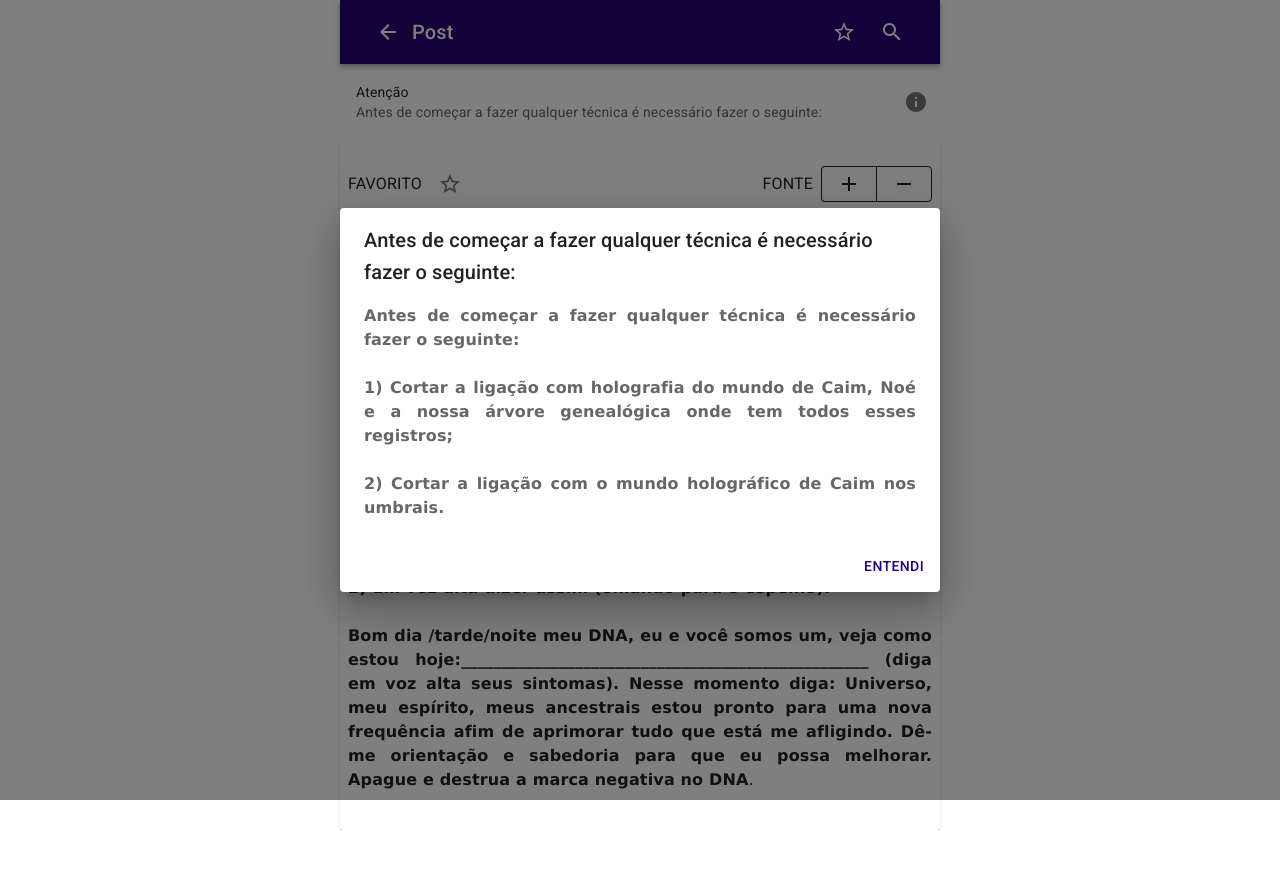
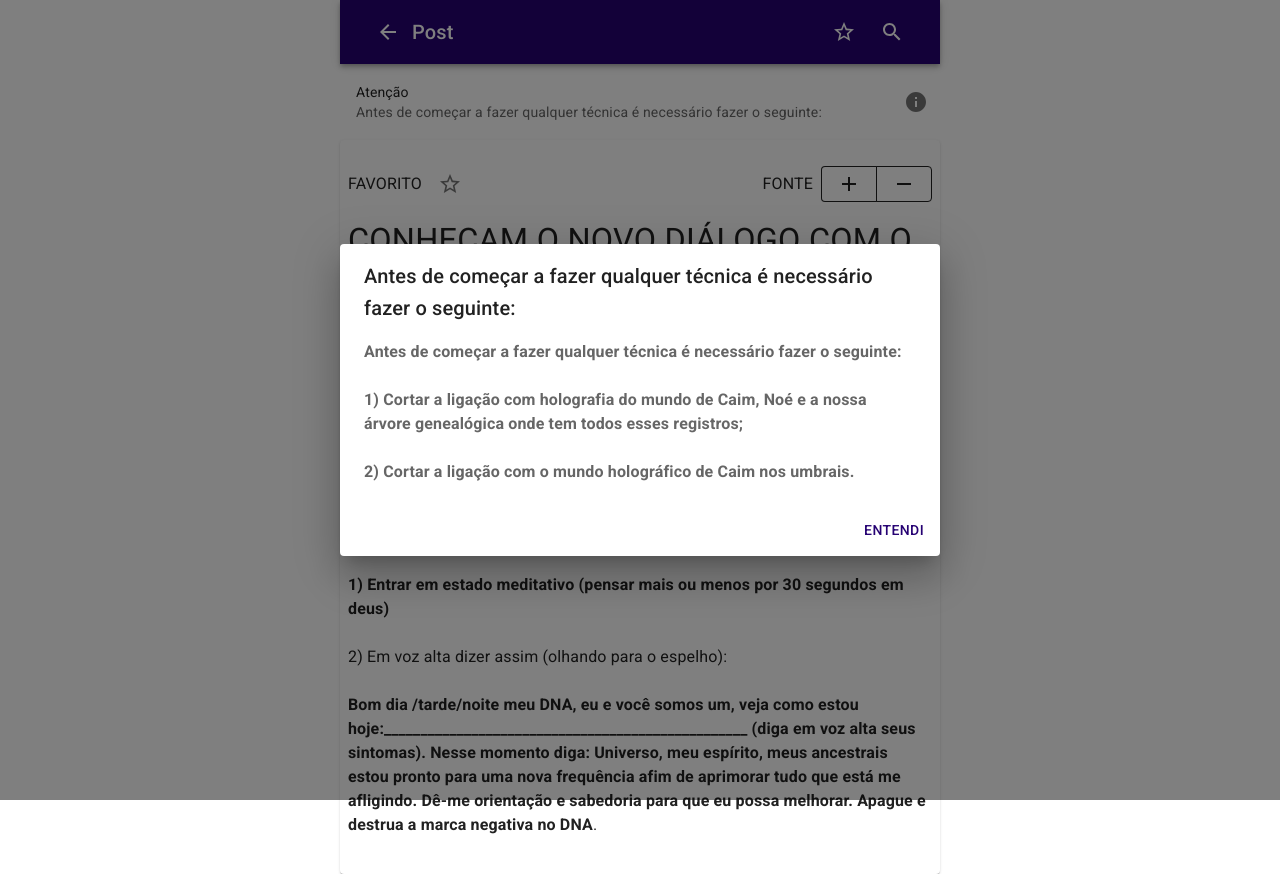
Before and after one commit to celiudos/dna-positivo, a Next.js app: page /cat/1/103 in a window 1280 px wide. Both pictures are taken after a click on the button 916 px from the left and 102 px from the top of the page. Before the commit the page ends 830 px from the top, so only its background shows below. Built offline with nearby package versions, Linux system fonts and the light colour scheme.

Commit message:
removida formatação dos posts

```diff
--- a/components/ListHeader.tsx
+++ b/components/ListHeader.tsx
@@ -9,12 +9,13 @@ import DialogTitle from "@mui/material/DialogTitle";
 import List from "@mui/material/List";
 import ListItem from "@mui/material/ListItem";
 import ListItemText from "@mui/material/ListItemText";
+import { IPost } from "@typesApp/IPost";
 import * as React from "react";
 
 type Props = {
   primary?: string;
   secondary?: string;
-  modal?: { title: string; conteudo: string };
+  modal?: Pick<IPost, "title" | "contentSanitized">;
 };
 
 export default function ListHeader({ primary, secondary, modal }: Props) {
@@ -56,7 +57,7 @@ export default function ListHeader({ primary, secondary, modal }: Props) {
           <DialogContent>
             <DialogContentText
               id="alert-dialog-description"
-              dangerouslySetInnerHTML={{ __html: modal?.conteudo }}
+              dangerouslySetInnerHTML={{ __html: modal?.contentSanitized }}
             ></DialogContentText>
           </DialogContent>
           <DialogActions>
--- a/data/ApiApp.ts
+++ b/data/ApiApp.ts
@@ -4,16 +4,19 @@ import InteligenciaartificialpositivaJson from "@data/inteligenciaartificialposi
 import IBloggerJson from "@typesApp/IBloggerJson";
 import { IPost } from "@typesApp/IPost";
 import TextUtils from "@utils/TextUtils";
+import sanitizeHtml from "sanitize-html";
 
 export default class ApiApp {
   static defaultPost: IPost = {
     title: "",
     content: "",
+    contentSanitized: "",
     cat: 0,
     catName: "",
     id: 0,
     isSubheader: false,
     href: "",
+    hrefOriginal: "",
   };
 
   static getTodos(): IPost[] {
@@ -42,11 +45,34 @@ export default class ApiApp {
       (item: any, key): IPost => ({
         title: item.title.$t,
         content: item.content.$t,
+        contentSanitized: sanitizeHtml(item.content.$t, {
+          // allowedTags: [""],
+          // allowedAttributes: {},
+          allowedTags: sanitizeHtml.defaults.allowedTags.concat(["img"]),
+          allowedStyles: {
+            "*": {
+              // Match HEX and RGB
+              color: [
+                /^#(0x)?[0-9a-f]+$/i,
+                /^rgb\(\s*(\d{1,3})\s*,\s*(\d{1,3})\s*,\s*(\d{1,3})\s*\)$/,
+              ],
+              "text-align": [/^left$/, /^right$/, /^center$/],
+              // Match any number with px, em, or %
+              "font-size": [/^\d+(?:px|em|%)$/],
+            },
+            p: {
+              "font-size": [/^\d+rem$/],
+            },
+          },
+        }),
         cat: item.cat,
         catName: item.catName,
         id: key,
         isSubheader: false,
         href: `/cat/${item.cat}/${key}`,
+        hrefOriginal: item.link.filter(
+          (l: any) => l.type === "text/html" && l.rel === "alternate"
+        )[0].href,
       })
     );
 
--- a/pages/_document.tsx
+++ b/pages/_document.tsx
@@ -7,7 +7,7 @@ import { ServerStyleSheet } from "styled-components";
 export default class MyDocument extends Document {
   render() {
     return (
-      <Html lang="en">
+      <Html lang="pt-br">
         <Head>
           {/* PWA primary color */}
           <meta content={theme.palette.primary.main} name="theme-color" />
--- a/pages/cat/[catId]/[id].tsx
+++ b/pages/cat/[catId]/[id].tsx
@@ -17,8 +17,8 @@ import { Box } from "@mui/system";
 import { DisplayFlexCenter } from "@styles/DisplayFlex";
 import { IPost } from "@typesApp/IPost";
 import { useRouter } from "next/dist/client/router";
+import Link from "next/link";
 import React, { useState } from "react";
-import sanitizeHtml from "sanitize-html";
 import styled from "styled-components";
 
 type Props = {
@@ -34,24 +34,6 @@ export default function Post({ post, converseComDNAPost }: Props) {
 
   if (router.isFallback) return "Carregando...";
 
-  const conteudoSantize = sanitizeHtml(post.content, {
-    allowedStyles: {
-      "*": {
-        // Match HEX and RGB
-        color: [
-          /^#(0x)?[0-9a-f]+$/i,
-          /^rgb\(\s*(\d{1,3})\s*,\s*(\d{1,3})\s*,\s*(\d{1,3})\s*\)$/,
-        ],
-        "text-align": [/^left$/, /^right$/, /^center$/],
-        // Match any number with px, em, or %
-        "font-size": [/^\d+(?:px|em|%)$/],
-      },
-      p: {
-        "font-size": [/^\d+rem$/],
-      },
-    },
-  });
-
   return (
     <Container maxWidth="sm" disableGutters>
       <MainAppBar title="Post" hrefVoltar={`/cat/${catId}`} />
@@ -63,7 +45,7 @@ export default function Post({ post, converseComDNAPost }: Props) {
               secondary={converseComDNAPost.title}
               modal={{
                 title: converseComDNAPost.title,
-                conteudo: converseComDNAPost.content,
+                contentSanitized: converseComDNAPost.contentSanitized,
               }}
             />
             <Paper>
@@ -120,21 +102,31 @@ export default function Post({ post, converseComDNAPost }: Props) {
                   >
                     {post.title}
                   </Typography>
-                  {/* <Divider />
-                  <Typography
-                    variant="body1"
-                    style={{ fontSize: `1.${tamanhoFonte}rem` }}
-                    gutterBottom
-                    dangerouslySetInnerHTML={{ __html: conteudoSantize }}
-                  /> */}
-                  <Divider />
+                  <Link href={post.hrefOriginal || ""} passHref>
+                    <Button variant="outlined" href="" target="_blank">
+                      Publicação original
+                    </Button>
+                  </Link>
+
                   <ContainerPostCss>
+                    <Box my={2}>
+                      <Divider />
+                    </Box>
+                    <Typography
+                      variant="body1"
+                      style={{ fontSize: `1.${tamanhoFonte}rem` }}
+                      gutterBottom
+                      dangerouslySetInnerHTML={{
+                        __html: post.contentSanitized,
+                      }}
+                    />
+                    {/* <Divider />
                     <Typography
                       variant="body1"
                       style={{ fontSize: `1.${tamanhoFonte}rem` }}
                       gutterBottom
                       dangerouslySetInnerHTML={{ __html: post.content }}
-                    />
+                    /> */}
                   </ContainerPostCss>
                 </Grid>
               </Grid>
--- a/pages/index.tsx
+++ b/pages/index.tsx
@@ -23,7 +23,7 @@ export default function Index() {
               secondary="Todas as explicações detalhadas sobre cada técnica"
               modal={{
                 title: "Introdução",
-                conteudo:
+                contentSanitized:
                   "A nossa proposta é usar a Internet e toda sua tecnologia. Hoje, essa mesma Internet vem sendo utilizada como principal meio de disseminação de diversas informações e manipulações que têm agravado as situações de desequilíbrio planetárias. Porém, também através da Internet podemos produzir uma energia que se espalhará pelo planeta. \n Aqui você encontrará técnicas que vão te ajudar no tratamento dos seus problemas e suas doenças, lembrando sempre que quem cura é a MEDICINA, portanto, não deixe de ir ao médico!",
               }}
             />
--- a/pages/pesquisar.tsx
+++ b/pages/pesquisar.tsx
@@ -78,7 +78,7 @@ export default function Pesquisar() {
       if (!getSearchObj) return false;
 
       const resultados = getSearchObj().search(val);
-      setResultadosPesquisa(resultados as IPost[]);
+      setResultadosPesquisa(resultados.slice(0, 50) as IPost[]);
       setSearchWords(val.split(" "));
       setProgress(false);
     }, 1000);
--- a/typesApp/IPost.ts
+++ b/typesApp/IPost.ts
@@ -2,8 +2,10 @@ export interface IPost {
   id: number;
   title: string;
   content: string;
+  contentSanitized: string;
   cat: number;
   catName: string;
   href: string;
+  hrefOriginal: string;
   isSubheader: boolean;
 }
```
Also changed, not shown: 1 other file (tests, documents, lock files or other folders).
